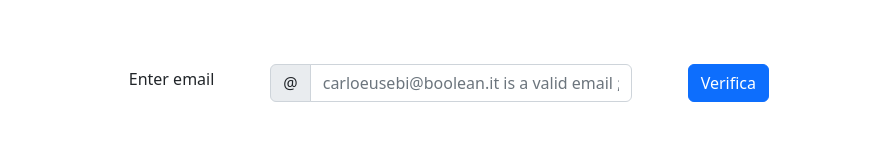
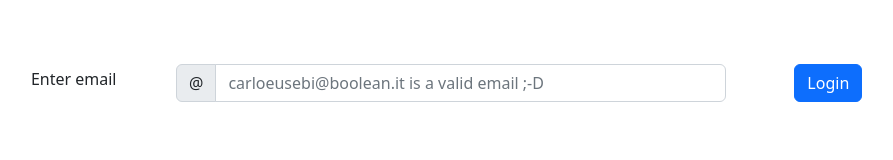
Before and after one commit to carloeusebi/js-mail-dadi, a plain HTML site: page index.html in a window 1280 px wide. Shown: the whole page, without its empty margins (189-1082 px from the left). Drawn offline with nearby package versions, Linux system fonts and the light colour scheme.

Commit message:
Added more html elements

```diff
--- a/index.html
+++ b/index.html
@@ -24,12 +24,12 @@
     <!-- Exercise made by
     CARLO EUSEBI -->
     <div class="container">
-        <div class="row row-cols-1 row-cols-md-3 g-3 align-items-center my-5">
+        <div class="row row g-3 justify-content-center text-center align-items-center my-5">
             <!-- email input -->
-            <div class="col text-end px-5">
-                <label for="user-email" class="form-label text-end">Enter email</label>
+            <div class="col-12 col-md-2">
+                <label for="user-email" class="form-label">Enter email</label>
             </div>
-            <div class="col">
+            <div class="col-12 col-md-6">
                 <div class="input-group has-validation">
                     <span class="input-group-text">@</span>
                     <input type="email" class="form-control" id="user-email"
@@ -38,10 +38,19 @@
                 </div>
             </div>
             <!-- button -->
-            <div class="col px-5">
-                <button type="button" class="btn btn-primary" id="btn-email">Verifica</button>
+            <div class="col-12 col-md-2">
+                <button type="button" class="btn btn-primary" id="btn-email">Login</button>
+            </div>
+
+        </div>
+        <div class="row justify-content-center">
+            <div class="d-none col-10 col-md-6 alert alert-danger alert-dismissible fade show"
+                id="not-authorized-alert">
+                <strong>Hoops!</strong> It looks like you are not authorized to play!!
+                <button type="button" class="btn-close" id="alert-button"></button>
             </div>
         </div>
+
     </div>
 </body>
 
```
